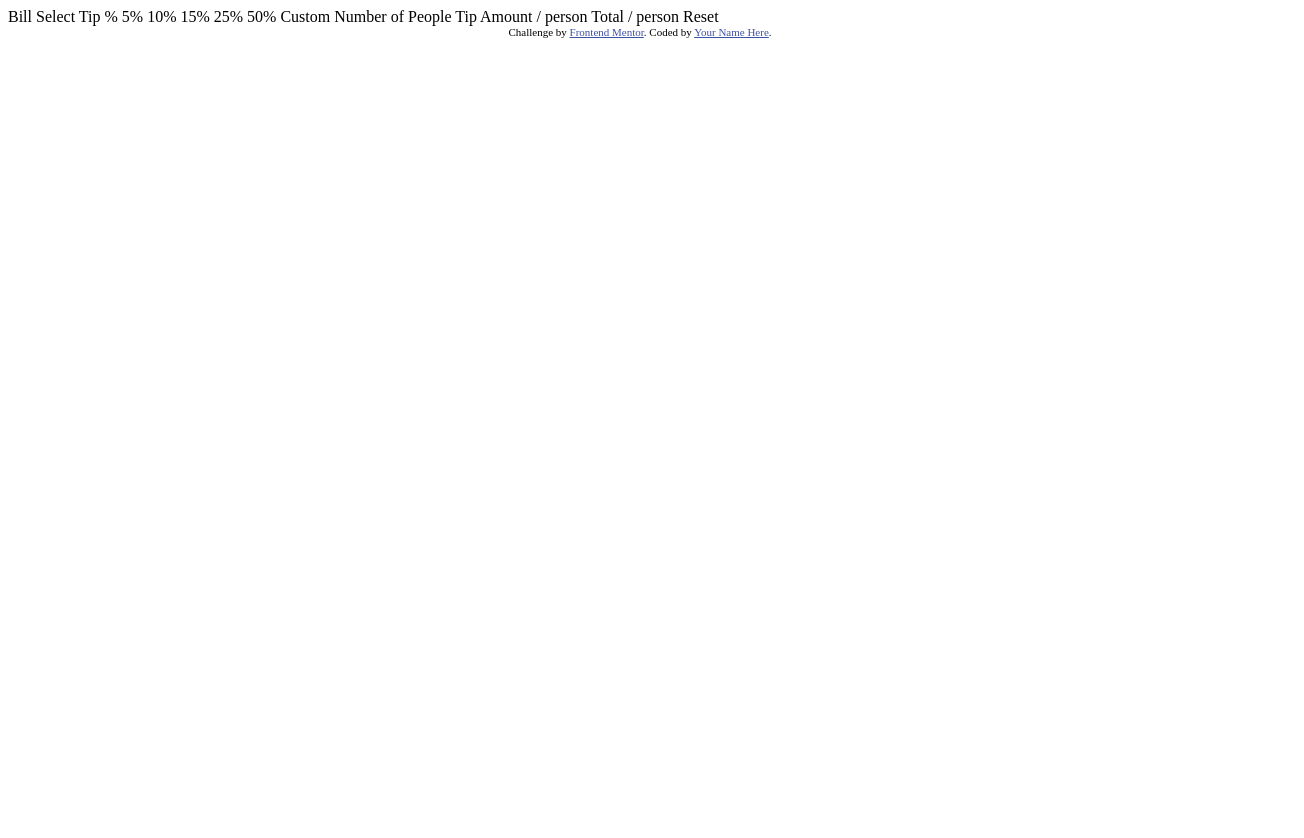
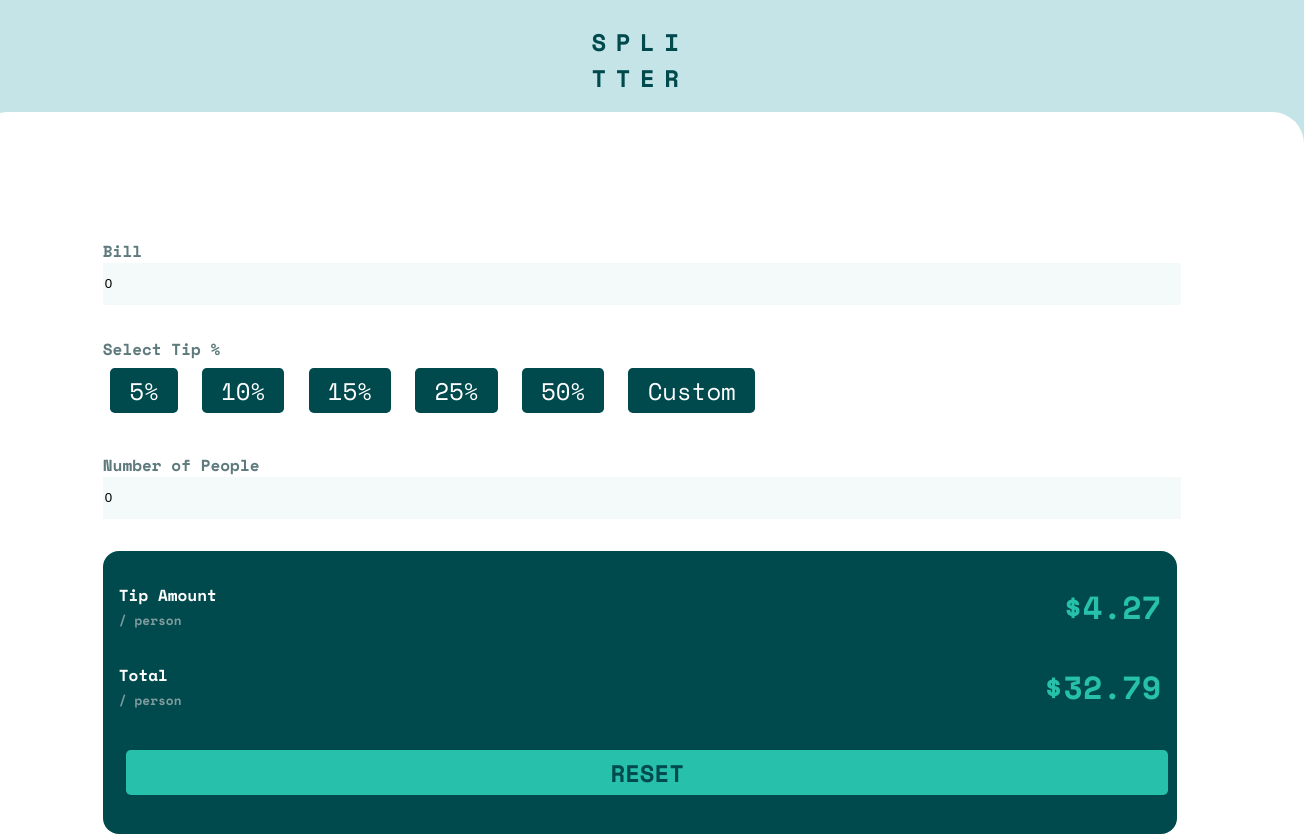
Before and after one commit to ronanlebideau/frontendmentor-tip-calculator-app-main, a plain HTML site: page index.html in a window 1280 px wide. Shown: the top 838 px of the page, 1304 px wide, since content can reach past the window. Before the commit the page ends 800 px from the top, so only its background shows below. Drawn offline with nearby package versions, Linux system fonts and the light colour scheme.

Commit message:
building css first part

```diff
--- a/index.html
+++ b/index.html
@@ -5,6 +5,11 @@
   <meta name="viewport" content="width=device-width, initial-scale=1.0"> <!-- displays site properly based on user's device -->
 
   <link rel="icon" type="image/png" sizes="32x32" href="./images/favicon-32x32.png">
+  <link rel="stylesheet" href="style.css">
+  <!-- Google fonts -->
+  <link rel="preconnect" href="https://fonts.googleapis.com">
+  <link rel="preconnect" href="https://fonts.gstatic.com" crossorigin>
+  <link href="https://fonts.googleapis.com/css2?family=Space+Mono:wght@400;700&display=swap" rel="stylesheet">
 
   <title>Frontend Mentor | Tip calculator app</title>
 
@@ -16,25 +21,49 @@
 </head>
 <body>
 
-  Bill
+  <h1>Spli<br>tter</h1>
 
-  Select Tip %
-  5%
-  10%
-  15%
-  25%
-  50%
-  Custom
+  <div class="main-container">
+    <!-- bill form -->
+    <div class="bloc bill">
+      <label class="title" for="bill">Bill</label><br>
+      <input type="text" name="bill" id="bill" required value="0">
+    </div>
+    <!-- end bill form -->
+    <!-- select tip % form -->
+    <div class="bloc tip">
+      <label class="title" for="bill">Select Tip %</label><br>
+      <input type="button" value="5%" class="tip-btn">
+      <input type="button" value="10%" class="tip-btn">
+      <input type="button" value="15%" class="tip-btn">
+      <input type="button" value="25%" class="tip-btn">
+      <input type="button" value="50%" class="tip-btn">
+      <input type="button" value="Custom" class="tip-btn">
+    </div>
+    <!-- end selector tip % form -->
+    <!-- number of people form -->
+    <div class="bloc people">
+      <label class="title" for="bill">Number of People</label><br>
+      <input type="text" name="people" id="people" required value="0">
+    </div>
+    <!-- end number of people form -->
+    <!-- resume -->
+    <div class="bloc resume">
+      <!-- row 1 -->
+      <div class="row">
+        <div class="title">Tip Amount <br> <span class="grayish">/ person</span></div>
+      <div class="amount">$4.27</div>
+      </div>
+      <!-- row 2 -->
+      <div class="row">
+        <div class="title">Total <br> <span class="grayish">/ person</span></div>
+      <div class="amount">$32.79</div>
+      </div>
+      <input class="large" type="button" value="Reset">
+    </div>
+    <!-- end resume -->
 
-  Number of People
-
-  Tip Amount
-  / person
-
-  Total
-  / person
-
-  Reset
+  </div>
 
   <div class="attribution">
     Challenge by <a href="https://www.frontendmentor.io?ref=challenge" target="_blank">Frontend Mentor</a>.
--- /dev/null
+++ b/style.css
@@ -0,0 +1,92 @@
+/* css by Ronan LB */
+
+:root{
+    --primary:hsl(172, 67%, 45%);
+    --verydark-cyan:hsl(183, 100%, 15%);
+    --dark-grayish-cyan-1:hsl(186, 14%, 43%);
+    --dark-grayish-cyan-2:hsl(184, 14%, 56%);
+    --light-graying-cyan-1:hsl(185, 41%, 84%);
+    --light-graying-cyan-2:hsl(189, 41%, 97%);
+    --white:hsl(0, 0%, 100%);
+}
+
+body{
+    background-color:var(--light-graying-cyan-1);
+    font-family: 'Space Mono', monospace;
+    display:flex;
+    flex-direction: column;
+    align-items: center;
+    justify-content: center;
+}
+h1{font-size: 1.5em;text-transform: uppercase;letter-spacing: .4em;color:var(--verydark-cyan);}
+
+.row{
+    display:flex;
+    flex-direction: row;
+    justify-content: space-between;
+    margin-bottom: 2em;
+}
+
+.main-container{
+    background-color: var(--white);
+    border-radius: 2em;
+    padding:10%;
+    width:85%;
+}
+.title{
+    color:var(--dark-grayish-cyan-1);
+    font-weight: 700;
+    margin-botto
+}
+
+input[type=text]{
+    width: 100%;
+    height:3em;
+    border:none;
+    background-color: var(--light-graying-cyan-2);
+}
+.bloc{
+    margin-bottom: 2em;
+}
+.tip-btn{
+    padding:.2em .8em;
+    margin:.3em;
+    font-size: 1.5em;
+    font-family: 'Space Mono', monospace;
+    font-weight: 500;
+    background-color: var(--verydark-cyan);
+    color:var(--white);
+    border:none;
+    border-radius: .2em;
+}
+.resume{
+    background-color:var(--verydark-cyan);
+    border-radius: 1em;
+    padding:2em 1em;
+}
+.resume .title{
+    color:var(--white);
+}
+.grayish{
+    color:var(--dark-grayish-cyan-2);
+    font-size: .8em;
+}
+.amount{
+    font-size: 2em;
+    font-weight: 700;
+    color:var(--primary);
+}
+.resume input[type=button]{
+    padding:.2em .8em;
+    margin:.3em;
+    font-size: 1.5em;
+    font-family: 'Space Mono', monospace;
+    font-weight: 500;
+    background-color: var(--primary);
+    color:var(--verydark-cyan);
+    border:none;
+    border-radius: .2em;
+    width:100%;
+    text-transform: uppercase;
+    font-weight: 700;
+}
```
Also changed, not shown: 1 other file.
